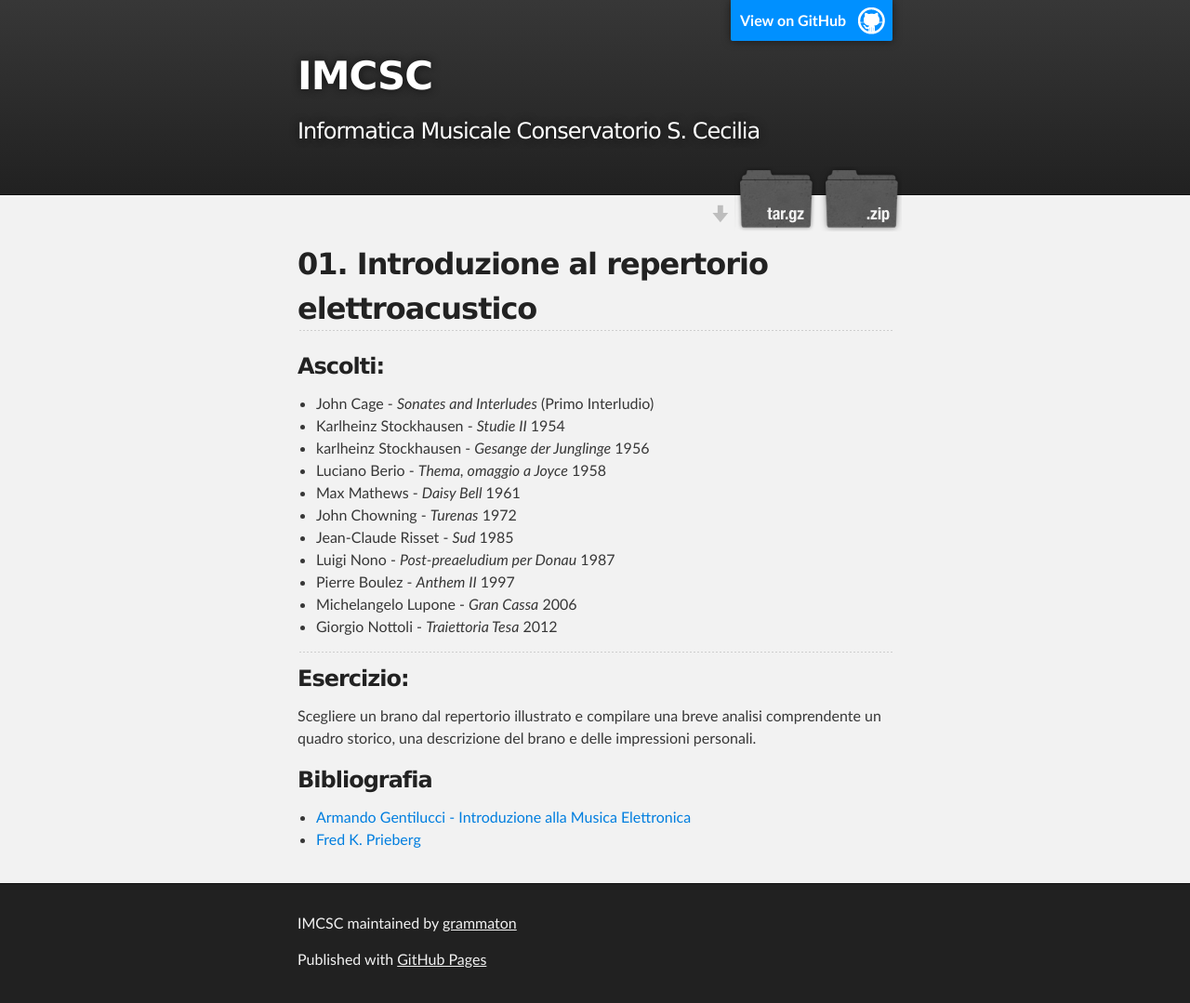
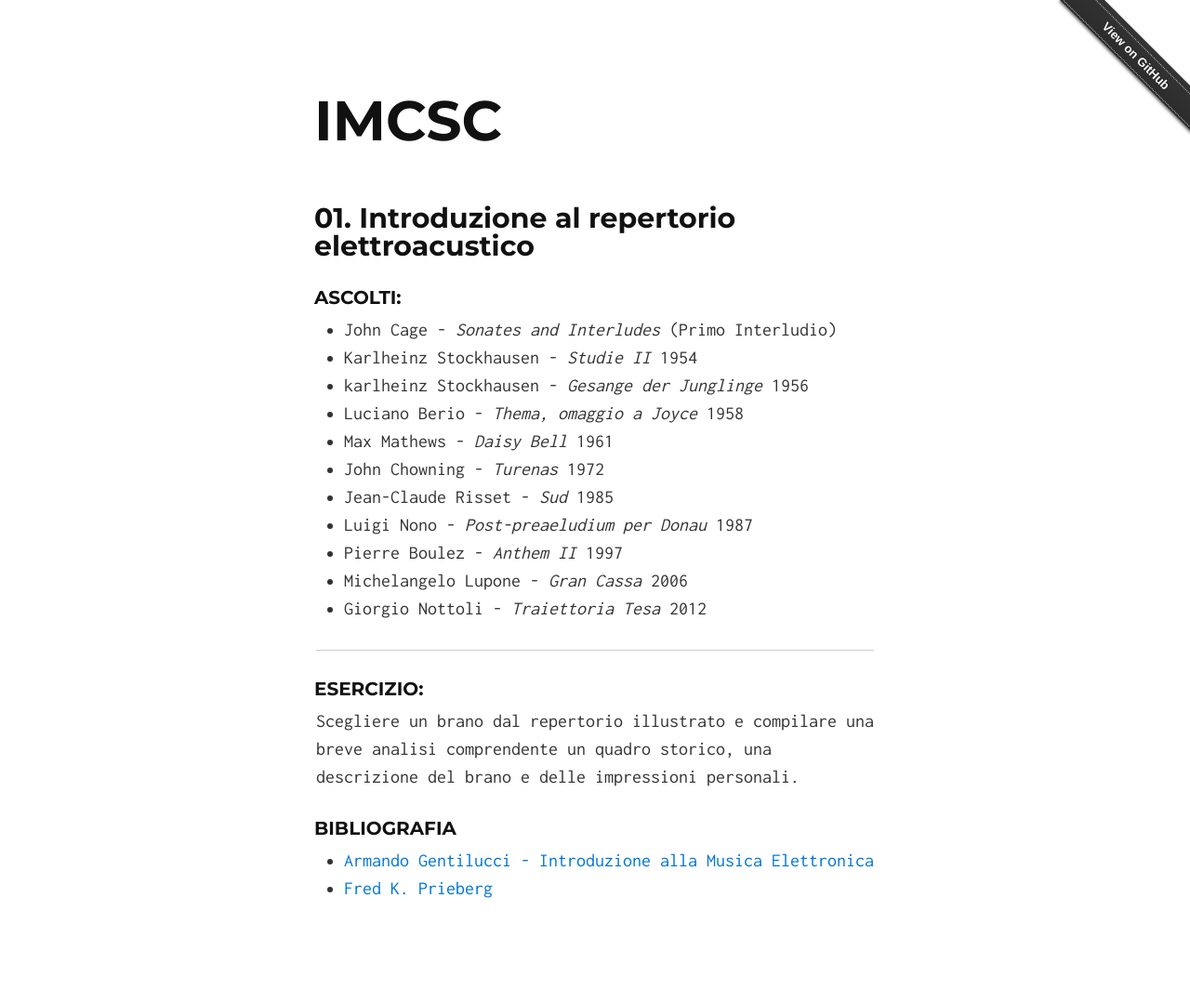
Before and after one commit to grammaton/IMCSC, a Jekyll site: the page built from index.md, in a window 1280 px wide. Shown: the whole page at 93% size. Built offline with Jekyll 4.4.1, drawn with Linux system fonts in a browser that asks for light colours.

Commit message:
switched to solo

```diff
--- a/_config.yml
+++ b/_config.yml
@@ -1,7 +1,7 @@
 # Site settings
-title: IMCSC, materiali corso
+title: IMCSC
 tag_text: IMCSC
-description: Informatica Musciale Conservatorio S. Cecilia
+description: Informatica Musicale - Conservatorio Santa Cecila
 
 # Build settings
 markdown: kramdown
--- a/index.html
+++ /dev/null
@@ -1,82 +0,0 @@
-<!DOCTYPE html>
-<html>
-
-  <head>
-    <meta charset='utf-8'>
-    <meta http-equiv="X-UA-Compatible" content="chrome=1">
-    <meta name="description" content="IMCSC : Informatica Musicale Conservatorio S. Cecilia">
-
-    <link rel="stylesheet" type="text/css" media="screen" href="stylesheets/stylesheet.css">
-
-    <title>IMCSC</title>
-  </head>
-
-  <body>
-
-    <!-- HEADER -->
-    <div id="header_wrap" class="outer">
-        <header class="inner">
-          <a id="forkme_banner" href="https://github.com/grammaton/IMCSC">View on GitHub</a>
-
-          <h1 id="project_title">IMCSC</h1>
-          <h2 id="project_tagline">Informatica Musicale Conservatorio S. Cecilia</h2>
-
-            <section id="downloads">
-              <a class="zip_download_link" href="https://github.com/grammaton/IMCSC/zipball/master">Download this project as a .zip file</a>
-              <a class="tar_download_link" href="https://github.com/grammaton/IMCSC/tarball/master">Download this project as a tar.gz file</a>
-            </section>
-        </header>
-    </div>
-
-    <!-- MAIN CONTENT -->
-    <div id="main_content_wrap" class="outer">
-      <section id="main_content" class="inner">
-        <h2>
-<a id="01-introduzione-al-repertorio-elettroacustico" class="anchor" href="#01-introduzione-al-repertorio-elettroacustico" aria-hidden="true"><span class="octicon octicon-link"></span></a>01. Introduzione al repertorio elettroacustico</h2>
-
-<h3>
-<a id="ascolti" class="anchor" href="#ascolti" aria-hidden="true"><span class="octicon octicon-link"></span></a>Ascolti:</h3>
-
-<ul>
-<li>John Cage - <em>Sonates and Interludes</em> (Primo Interludio)</li>
-<li>Karlheinz Stockhausen - <em>Studie II</em> 1954</li>
-<li>karlheinz Stockhausen - <em>Gesange der Junglinge</em> 1956</li>
-<li>Luciano Berio - <em>Thema, omaggio a Joyce</em> 1958</li>
-<li>Max Mathews - <em>Daisy Bell</em> 1961</li>
-<li>John Chowning - <em>Turenas</em> 1972</li>
-<li>Jean-Claude Risset - <em>Sud</em> 1985</li>
-<li>Luigi Nono - <em>Post-preaeludium per Donau</em> 1987</li>
-<li>Pierre Boulez - <em>Anthem II</em> 1997</li>
-<li>Michelangelo Lupone - <em>Gran Cassa</em> 2006</li>
-<li>Giorgio Nottoli - <em>Traiettoria Tesa</em> 2012</li>
-</ul>
-
-<hr>
-
-<h3>
-<a id="esercizio" class="anchor" href="#esercizio" aria-hidden="true"><span class="octicon octicon-link"></span></a>Esercizio:</h3>
-
-<p>Scegliere un brano dal repertorio illustrato e compilare una breve analisi comprendente un quadro storico, una descrizione del brano e delle impressioni personali.</p>
-
-<h3>
-<a id="bibliografia" class="anchor" href="#bibliografia" aria-hidden="true"><span class="octicon octicon-link"></span></a>Bibliografia</h3>
-
-<ul>
-<li><a href="https://copy.com/gmatZ8qkaw1WROAG">Armando Gentilucci - Introduzione alla Musica Elettronica</a></li>
-<li><a href="https://copy.com/mU6LRdCdxUlrVAIZ">Fred K. Prieberg</a></li>
-</ul>
-      </section>
-    </div>
-
-    <!-- FOOTER  -->
-    <div id="footer_wrap" class="outer">
-      <footer class="inner">
-        <p class="copyright">IMCSC maintained by <a href="https://github.com/grammaton">grammaton</a></p>
-        <p>Published with <a href="https://pages.github.com">GitHub Pages</a></p>
-      </footer>
-    </div>
-
-
-
-  </body>
-</html>
--- a/index.md
+++ b/index.md
@@ -25,3 +29,6 @@ Scegliere un brano dal repertorio illustrato e compilare una breve analisi compr
 
  - [Armando Gentilucci - Introduzione alla Musica Elettronica](https://copy.com/gmatZ8qkaw1WROAG)
  - [Fred K. Prieberg](https://copy.com/mU6LRdCdxUlrVAIZ)
+
+
+<div class="github-fork-ribbon-wrapper right fixed" style="width: 150px;height: 150px;position: fixed;overflow: hidden;top: 0;z-index: 9999;pointer-events: none;right: 0;"><div class="github-fork-ribbon" style="position: absolute;padding: 2px 0;background-color: #333;background-image: linear-gradient(to bottom, rgba(0, 0, 0, 0), rgba(0, 0, 0, 0.15));-webkit-box-shadow: 0 2px 3px 0 rgba(0, 0, 0, 0.5);-moz-box-shadow: 0 2px 3px 0 rgba(0, 0, 0, 0.5);box-shadow: 0 2px 3px 0 rgba(0, 0, 0, 0.5);z-index: 9999;pointer-events: auto;top: 42px;right: -43px;-webkit-transform: rotate(45deg);-moz-transform: rotate(45deg);-ms-transform: rotate(45deg);-o-transform: rotate(45deg);transform: rotate(45deg);"><a href="https://github.com/grammaton/IMCSC" style="font: 700 13px &quot;Helvetica Neue&quot;, Helvetica, Arial, sans-serif;color: #fff;text-decoration: none;text-shadow: 0 -1px rgba(0, 0, 0, 0.5);text-align: center;width: 200px;line-height: 20px;display: inline-block;padding: 2px 0;border-width: 1px 0;border-style: dotted;border-color: rgba(255, 255, 255, 0.7);">View on GitHub</a></div></div>
--- a/params.json
+++ /dev/null
@@ -1 +0,0 @@
-{"name":"IMCSC","tagline":"Informatica Musicale Conservatorio S. Cecilia","body":"## 01. Introduzione al repertorio elettroacustico\r\n\r\n### Ascolti:\r\n\r\n\r\n - John Cage - *Sonates and Interludes* (Primo Interludio)\r\n - Karlheinz Stockhausen - *Studie II* 1954\r\n - karlheinz Stockhausen - *Gesange der Junglinge* 1956\r\n - Luciano Berio - *Thema, omaggio a Joyce* 1958\r\n - Max Mathews - *Daisy Bell* 1961\r\n - John Chowning - *Turenas* 1972\r\n - Jean-Claude Risset - *Sud* 1985\r\n - Luigi Nono - *Post-preaeludium per Donau* 1987\r\n - Pierre Boulez - *Anthem II* 1997\r\n - Michelangelo Lupone - *Gran Cassa* 2006\r\n - Giorgio Nottoli - *Traiettoria Tesa* 2012\r\n \r\n----\r\n\r\n### Esercizio:\r\n\r\nScegliere un brano dal repertorio illustrato e compilare una breve analisi comprendente un quadro storico, una descrizione del brano e delle impressioni personali.\r\n\r\n### Bibliografia\r\n\r\n - [Armando Gentilucci - Introduzione alla Musica Elettronica](https://copy.com/gmatZ8qkaw1WROAG)\r\n - [Fred K. Prieberg](https://copy.com/mU6LRdCdxUlrVAIZ)","google":"","note":"Don't delete this file! It's used internally to help with page regeneration."}
```
Also changed, not shown: other parts of index.md (+4 -0 lines), README.md (deleted).
